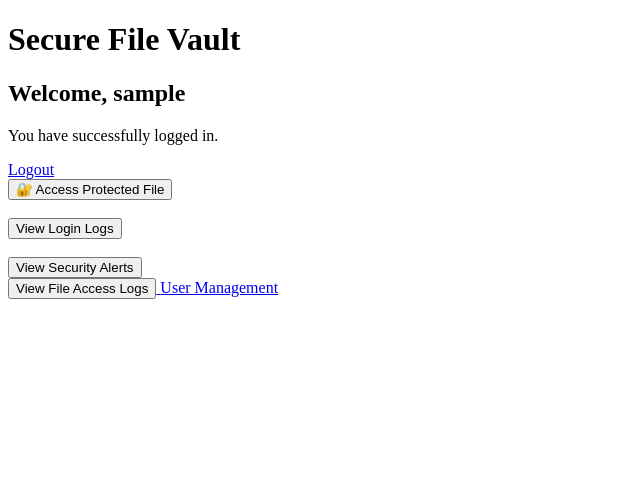
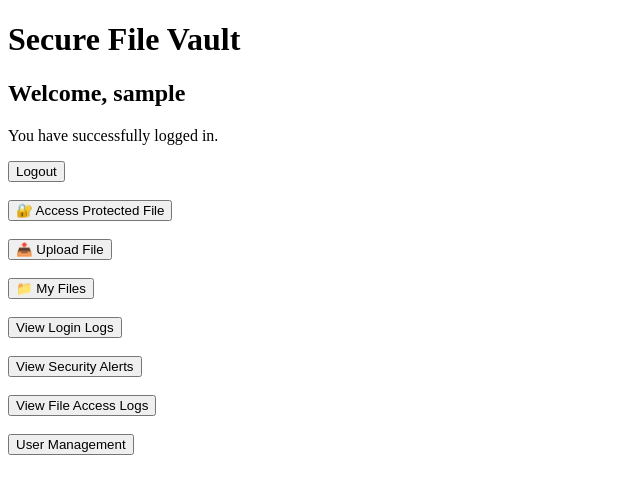
Before and after one commit to pramodkurra123/secure-file-vault, a Flask app: page /dashboard in a window 1280 px wide. Shown: the top 494 px of the page, without its empty margins (0-640 px from the left). Run offline with Flask 3, Linux system fonts and the light colour scheme; the visitor is signed in with stand-in values (Sample User, id 1); parts of the project's set-up code (start-up, migrations or seed data) failed here and were passed over; some libraries are stand-ins or nearby versions.

Commit message:
Refactor dashboard buttons for improved layout

```diff
--- a/templates/dashboard.html
+++ b/templates/dashboard.html
@@ -12,14 +12,26 @@
 
     <p>You have successfully logged in.</p>
 
-    <a href="/logout">Logout</a>
+    <a href="/logout">
+        <button>Logout</button>
+    </a>
 
-</body>
-</html>
-<br>
+    <br><br>
 
     <a href="/protected-file">
         <button>🔐 Access Protected File</button>
+    </a>
+
+    <br><br>
+
+    <a href="/upload">
+        <button>📤 Upload File</button>
+    </a>
+
+    <br><br>
+
+    <a href="/my-files">
+        <button>📁 My Files</button>
     </a>
 
     <br><br>
@@ -33,9 +45,18 @@
     <a href="/alerts">
         <button>View Security Alerts</button>
     </a>
-<br>
+
+    <br><br>
 
     <a href="/file-logs">
         <button>View File Access Logs</button>
     </a>
-<a href="/users">User Management</a>
+
+    <br><br>
+
+    <a href="/users">
+        <button>User Management</button>
+    </a>
+
+</body>
+</html>
```
Lines whose indentation alone changed are shown as unchanged.
